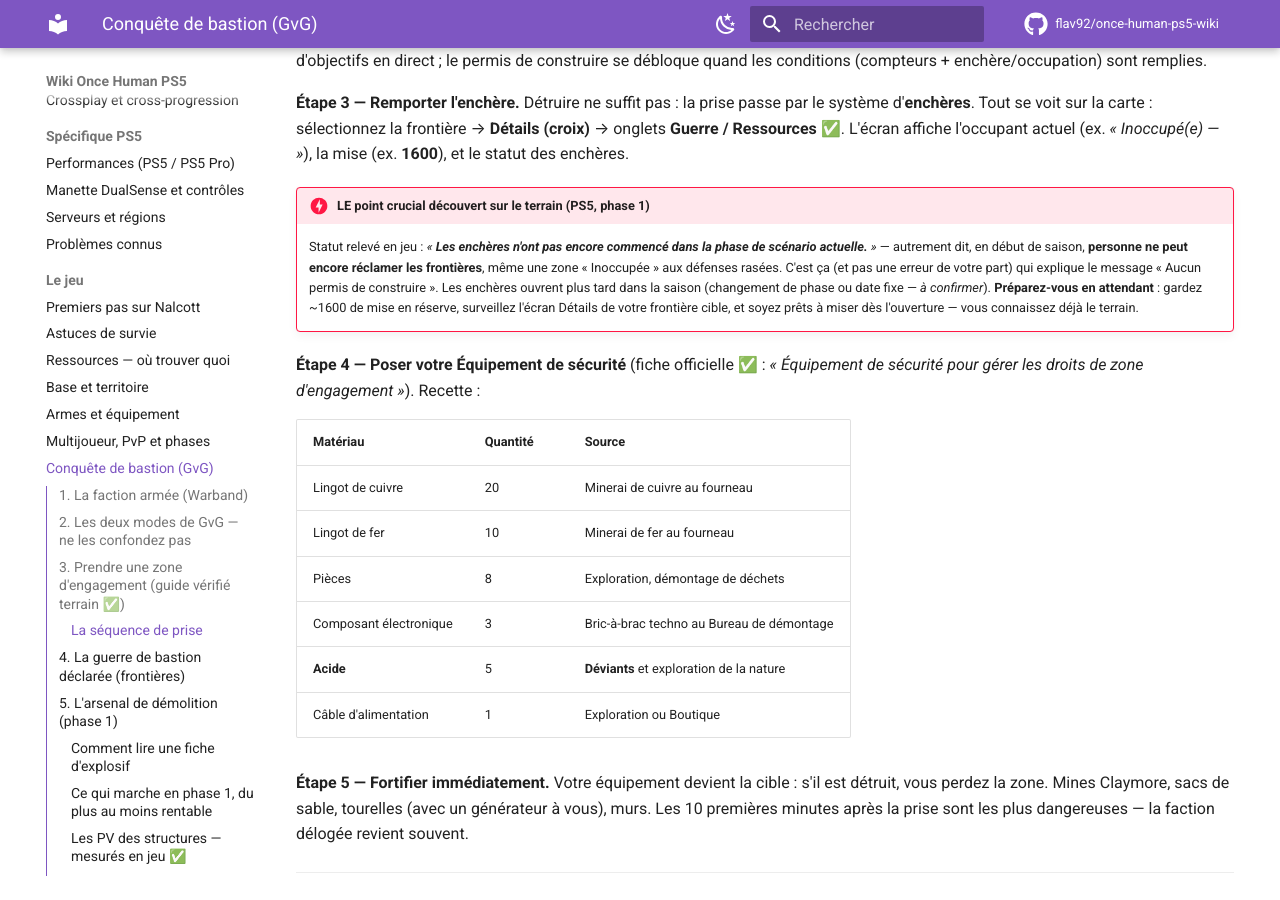
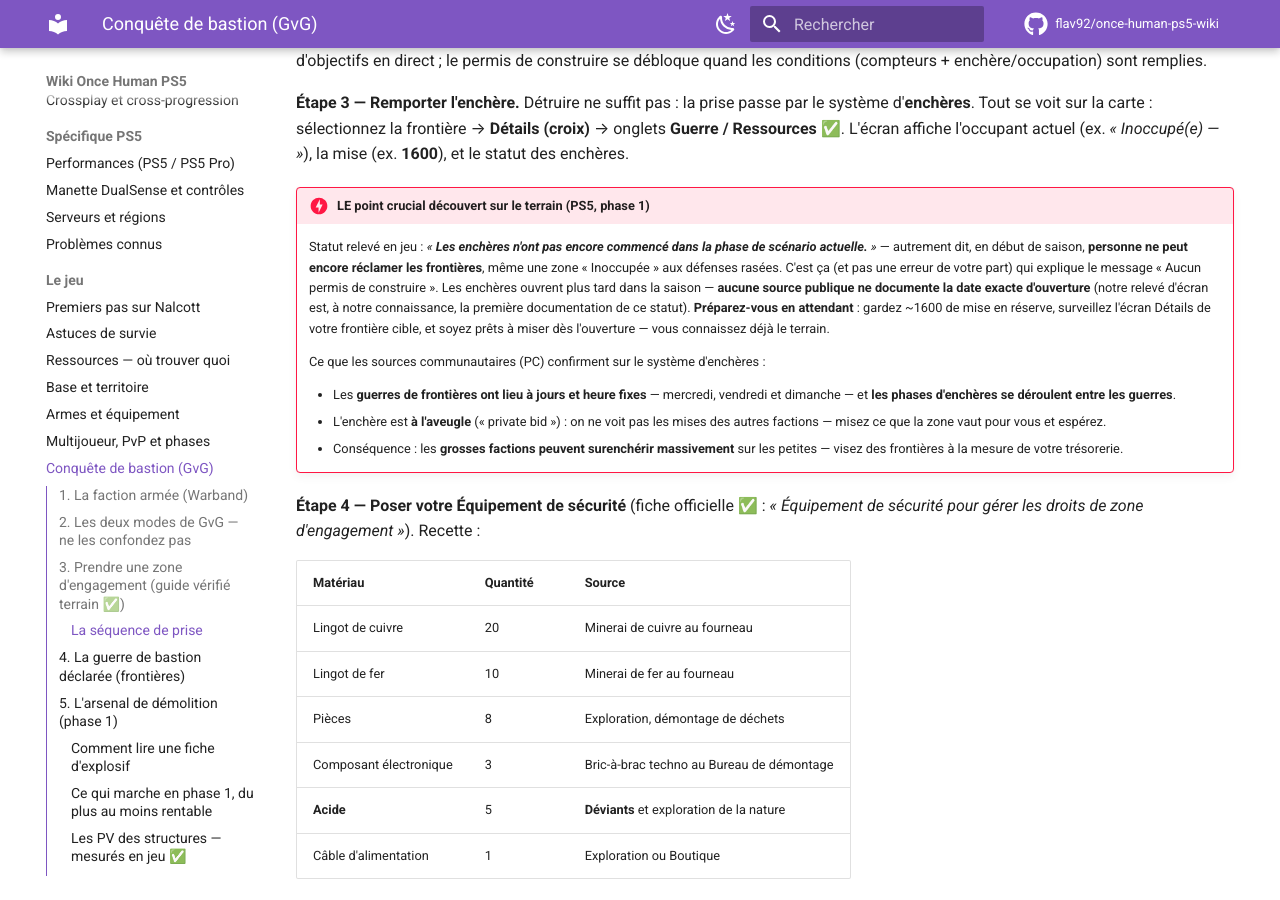
Before and after one commit to flav92/once-human-ps5-wiki, an MkDocs documentation site: the page built from docs/jeu/conquete-bastion.md, in a window 1280 px wide and 900 px high, scrolled down 1762 px. Built offline with MkDocs 1.6.1 and Material for MkDocs 9.7.7, drawn with Linux system fonts in a browser that asks for light colours; comment, search, counter and statistics services are not loaded.

Commit message:
Enchères de frontières : recoupement avec les sources communautaires PC
Guerres mer/ven/dim à heure fixe, enchères entre les guerres, mises
à l'aveugle. Date d'ouverture des enchères en début de saison : non
documentée publiquement, notre relevé d'écran fait référence.

Co-Authored-By: Claude Fable 5 <noreply@anthropic.com>
Claude-Session: https://claude.ai/code/session_01TCxfqbazixhXZqmCd3gYVk

```diff
--- a/docs/jeu/conquete-bastion.md
+++ b/docs/jeu/conquete-bastion.md
@@ -53,7 +53,13 @@ Le HUD de zone (relevé en jeu ✅) affiche notamment : `431/640` (structures ?)
 **Étape 3 — Remporter l'enchère.** Détruire ne suffit pas : la prise passe par le système d'**enchères**. Tout se voit sur la carte : sélectionnez la frontière → **Détails (croix)** → onglets **Guerre / Ressources** ✅. L'écran affiche l'occupant actuel (ex. *« Inoccupé(e) — <Défenseur> »*), la mise (ex. **1600**), et le statut des enchères.
 
 !!! danger "LE point crucial découvert sur le terrain (PS5, phase 1)"
-    Statut relevé en jeu : *« **Les enchères n'ont pas encore commencé dans la phase de scénario actuelle.** »* — autrement dit, en début de saison, **personne ne peut encore réclamer les frontières**, même une zone « Inoccupée » aux défenses rasées. C'est ça (et pas une erreur de votre part) qui explique le message « Aucun permis de construire ». Les enchères ouvrent plus tard dans la saison (changement de phase ou date fixe — *à confirmer*). **Préparez-vous en attendant** : gardez ~1600 de mise en réserve, surveillez l'écran Détails de votre frontière cible, et soyez prêts à miser dès l'ouverture — vous connaissez déjà le terrain.
+    Statut relevé en jeu : *« **Les enchères n'ont pas encore commencé dans la phase de scénario actuelle.** »* — autrement dit, en début de saison, **personne ne peut encore réclamer les frontières**, même une zone « Inoccupée » aux défenses rasées. C'est ça (et pas une erreur de votre part) qui explique le message « Aucun permis de construire ». Les enchères ouvrent plus tard dans la saison — **aucune source publique ne documente la date exacte d'ouverture** (notre relevé d'écran est, à notre connaissance, la première documentation de ce statut). **Préparez-vous en attendant** : gardez ~1600 de mise en réserve, surveillez l'écran Détails de votre frontière cible, et soyez prêts à miser dès l'ouverture — vous connaissez déjà le terrain.
+
+    Ce que les sources communautaires (PC) confirment sur le système d'enchères :
+
+    - Les **guerres de frontières ont lieu à jours et heure fixes** — mercredi, vendredi et dimanche — et **les phases d'enchères se déroulent entre les guerres**.
+    - L'enchère est **à l'aveugle** (« private bid ») : on ne voit pas les mises des autres factions — misez ce que la zone vaut pour vous et espérez.
+    - Conséquence : les **grosses factions peuvent surenchérir massivement** sur les petites — visez des frontières à la mesure de votre trésorerie.
 
 **Étape 4 — Poser votre Équipement de sécurité** (fiche officielle ✅ : *« Équipement de sécurité pour gérer les droits de zone d'engagement »*). Recette :
 
```
